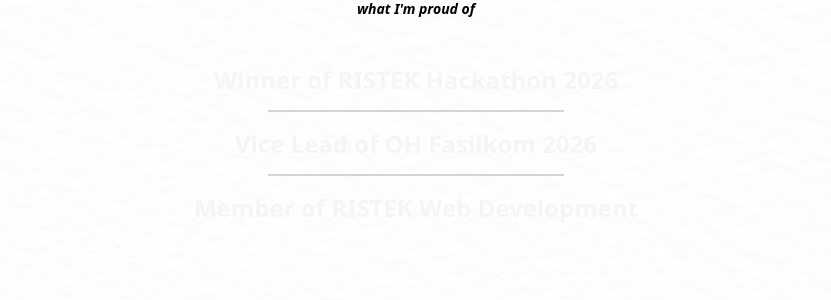
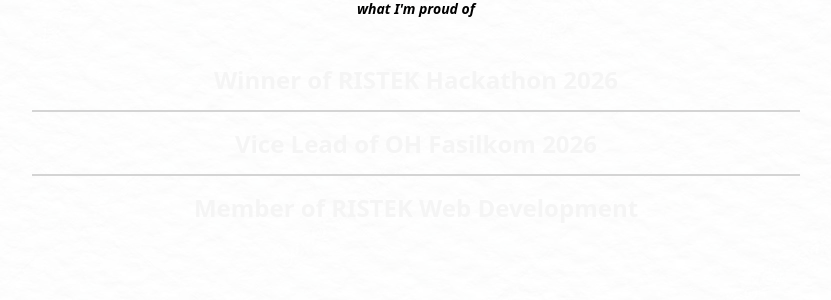
Before and after one commit to JocimSus/myportofolio, a Django app: page / in a window 1280 px wide. Shown: the part 1708-2008 px from the top of the page, without its empty margins (224-1055 px from the left). Run offline with Django 5.2, Linux system fonts and the light colour scheme; some libraries are stand-ins or nearby versions; some web fonts are replaced.

Commit message:
fix: fixed experience section regression

```diff
--- a/apps/home/templates/home/home.html
+++ b/apps/home/templates/home/home.html
@@ -146,7 +146,7 @@
           <p class="text-center font-bold mb-5">
             <span class="text-sm text-secondary-100 italic">what I'm proud of</span>
           </p>
-          <ul class="flex flex-col bg-linear-to-b from-primary-800 to-secondary-600 rounded-2xl w-125 py-6 justify-center text-neutral-100 text-center font-semibold text-md lg:text-2xl gap-4">
+          <ul class="flex flex-col bg-linear-to-b from-primary-800 to-secondary-600 rounded-2xl w-full md:w-125 py-6 justify-center text-neutral-100 text-center font-semibold text-md lg:text-2xl gap-4">
             <li class="relative pb-4 after:absolute after:bottom-0 after:left-1/2 after:-translate-x-1/2 after:w-2/3 after:h-0.5 after:bg-neutral-300">
               Winner of RISTEK Hackathon 2026
             </li>
```
